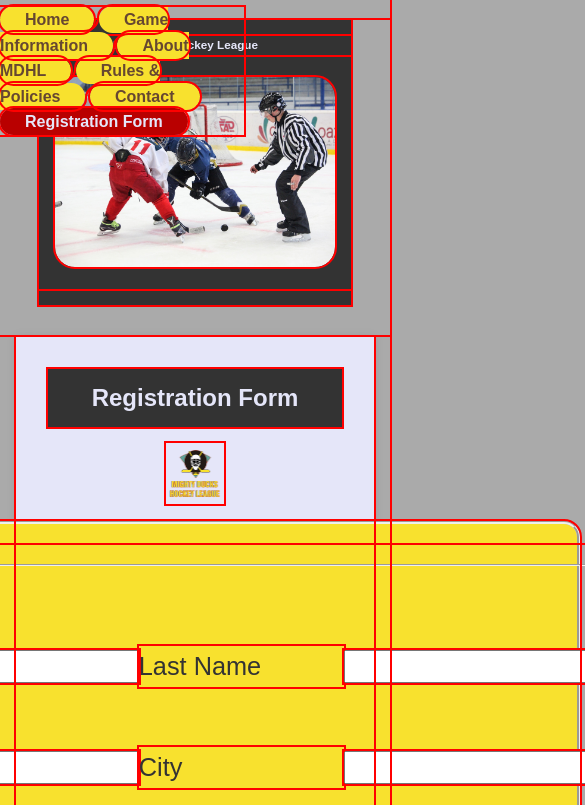
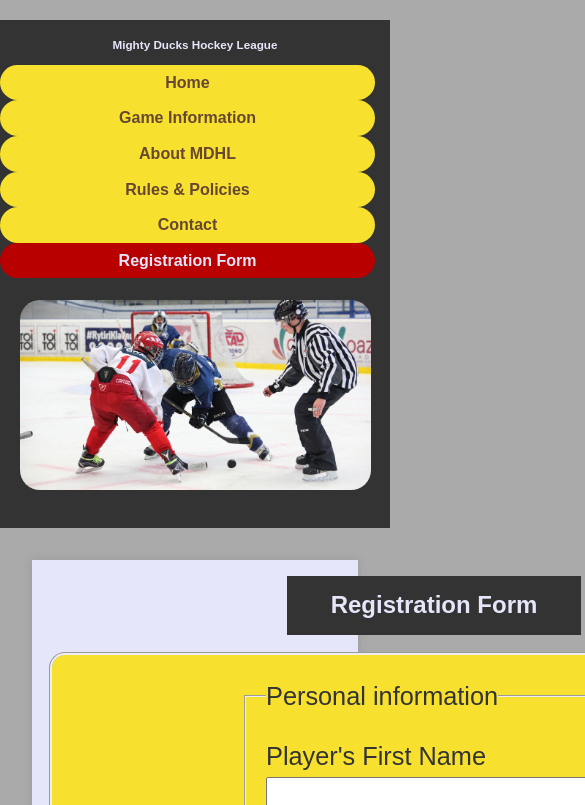
Before and after one commit to nabunave/MindHub_tp1, a plain HTML site: page pages/registration.html in a window 390 px wide. Shown: the top 805 px of the page, 585 px wide, since content can reach past the window. Drawn offline with Linux system fonts and the light colour scheme.

Commit message:
añadir media queris

```diff
--- a/assets/css/style.css
+++ b/assets/css/style.css
@@ -15,7 +15,7 @@
     margin: 0;
     padding: 0;
     box-sizing: border-box;
-    outline: 2px solid rgb(255, 0, 0);
+    /* outline: 2px solid rgb(255, 0, 0); */
 }
 
 body {
@@ -396,3 +396,63 @@ footer {
 footer p {
     margin: 0;
 }
+
+@media (max-width: 1024px) {
+    header {
+        width: 90%;
+    }
+    nav {
+        right: 20px;
+    }
+    .events,
+    .sections {
+        padding: 1rem;
+    }
+    .article img {
+        max-width: 100%;
+    }
+}
+
+@media (max-width: 600px) {
+    header {
+        width: 100%;
+        text-align: center;
+    }
+    header h1 {
+        margin-left: 0;
+    }
+    nav {
+        position: static;
+        text-align: center;
+        margin-top: 10px;
+    }
+    nav a {
+        display: block;
+        padding: 8px 0;
+    }
+    .events,
+    .sections,
+    .newEvent,
+    .eventGame {
+        flex-direction: column;
+        align-items: center;
+    }
+    .events img,
+    .sections img,
+    .newEvent img,
+    .eventGame .imgGame {
+        max-width: 100%;
+    }
+    .fPersonal {
+        grid-template-columns: 1fr;
+    }
+    .fSchool div {
+        width: 100%;
+    }
+}
+
+@media (max-width: 1200px) {
+    main {
+        padding: 0 2rem;
+    }
+}
--- a/pages/registration.html
+++ b/pages/registration.html
@@ -17,9 +17,9 @@
 
 <body>
     <main>
-        <section class="events">
+        <section class="sections">
             <h2>Registration Form</h2>
-            <img src="../assets/images/Logo_Mighty_ducks-01.png" alt="Logo Mighty Ducks">
+
             <form action="../show_data.html" method="get" class="newEvent">
                 <fieldset class="fPersonal">
                     <legend>Personal information</legend>
@@ -137,7 +137,8 @@
                             for practices and games against any claim by or on behalf of the registrant as a result of
                             the registrant’s participation in the program and/or being transported to or from MDHL
                             sponsored activities. By signing below, I hereby agree and authorize the above. In addition,
-                            by entering your name below, I also acknowledge that I have read the cancellation policy and agree to
+                            by entering your name below, I also acknowledge that I have read the cancellation policy and
+                            agree to
                             its terms.</p>
                     </div>
                     <div>
@@ -154,9 +155,9 @@
                     </div>
                 </fieldset>
 
+                <img src="../assets/images/Logo_Mighty_ducks-01.png" alt="Logo Mighty Ducks">
             </form>
         </section>
-
     </main>
 
     <footer>
```
